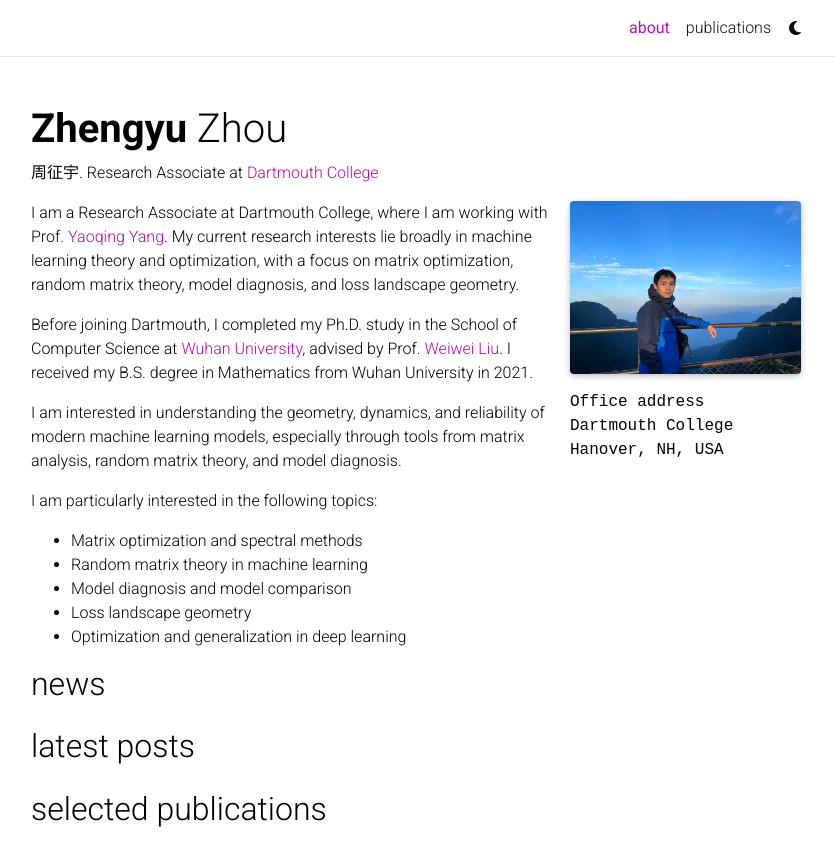
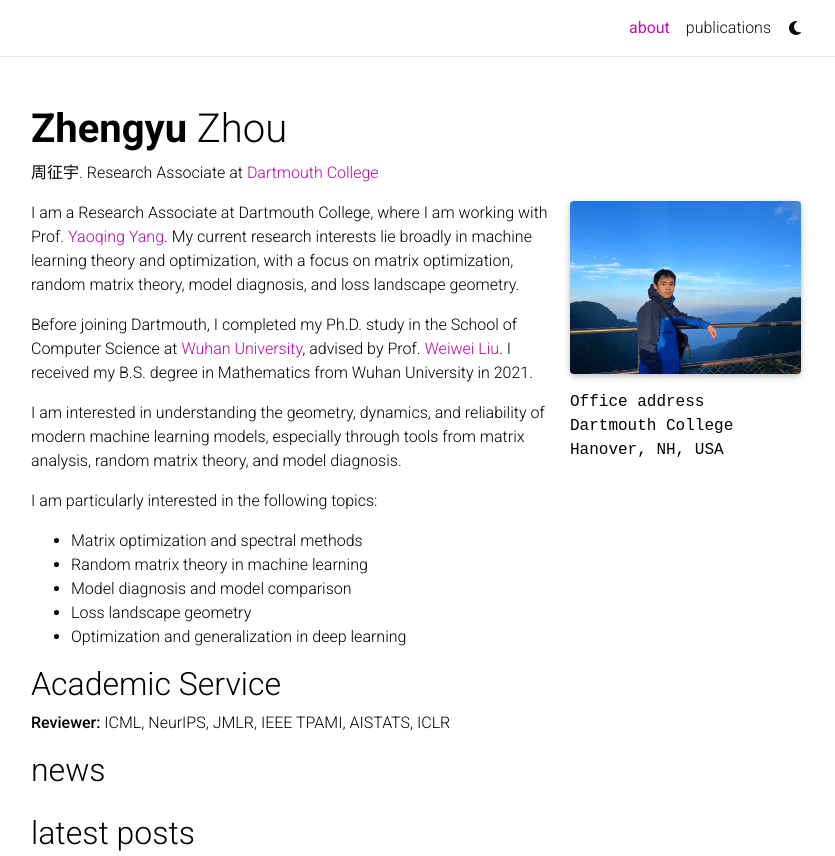
Before and after one commit to zzy126/zzy126.github.io, a Jekyll site: the page built from _pages/about.md, in a window 1280 px wide and 1232 px high, cut to the strip 0-856 px from the top of the window. Shown: the whole strip, without its empty margins (224-1059 px from the left). Built offline with Jekyll 4.4.1, drawn with Linux system fonts in a browser that asks for light colours; full-size pictures stand in for the smaller copies a plugin makes; comment, search, counter and statistics services are not loaded; a style sheet for code colours, icons or effects is not loaded.

Commit message:
Update about.md
Add 'Academic services' part.

```diff
--- a/_pages/about.md
+++ b/_pages/about.md
@@ -34,3 +34,7 @@ I am particularly interested in the following topics:
 * Model diagnosis and model comparison
 * Loss landscape geometry
 * Optimization and generalization in deep learning
+
+## Academic Service
+
+**Reviewer:** ICML, NeurIPS, JMLR, IEEE TPAMI, AISTATS, ICLR
```
